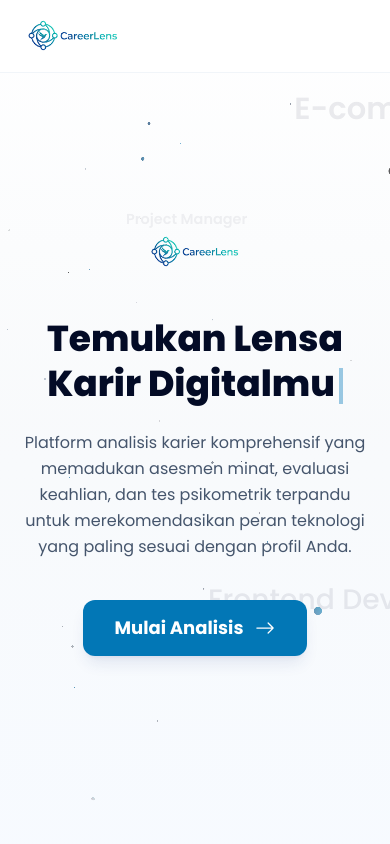
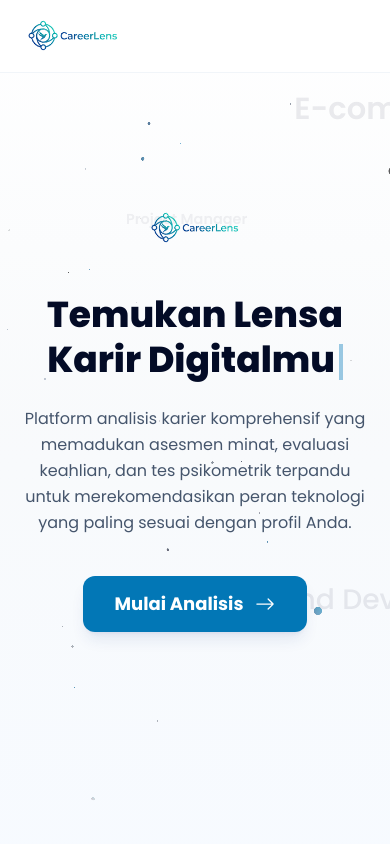
Before and after one commit to Rei-khen/CareerLens-frontend, a React (Vite) app: page / in a window 390 px wide. Shown: the top 844 px of the page. Built offline with nearby package versions, Linux system fonts and the light colour scheme.

Commit message:
feat : update margin di hero

```diff
--- a/src/pages/LandingPage/Hero.jsx
+++ b/src/pages/LandingPage/Hero.jsx
@@ -223,7 +223,7 @@ export default function Hero() {
         />
       </div>
 
-      <div className="relative z-10 w-full max-w-4xl px-6 flex flex-col items-center text-center mt-4 md:mt-12 pointer-events-auto">
+      <div className="relative z-10 w-full max-w-4xl px-6 flex flex-col items-center text-center -mt-8 md:mt-12 pointer-events-auto">
 
         <div
           className={`relative mb-4 transition-all duration-1000 ease-out transform ${
```
